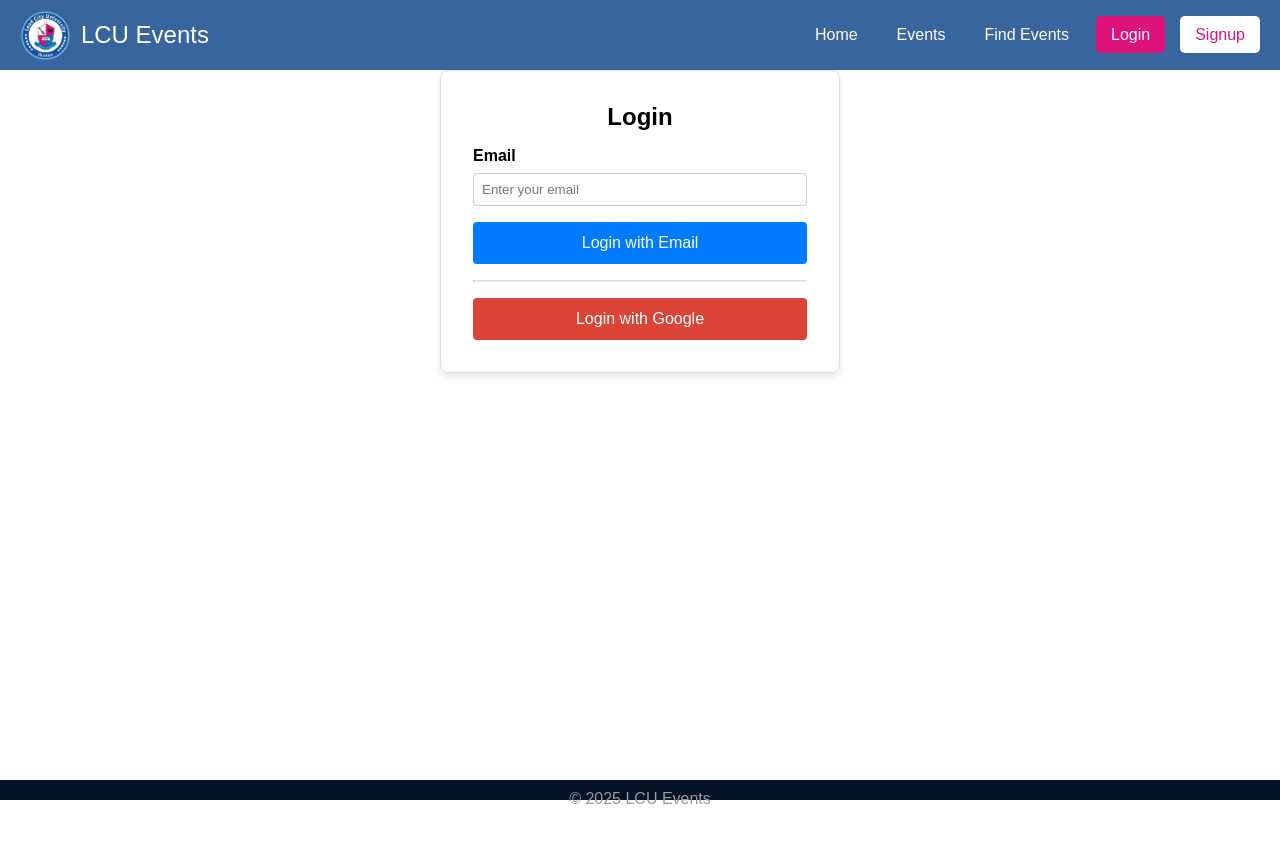
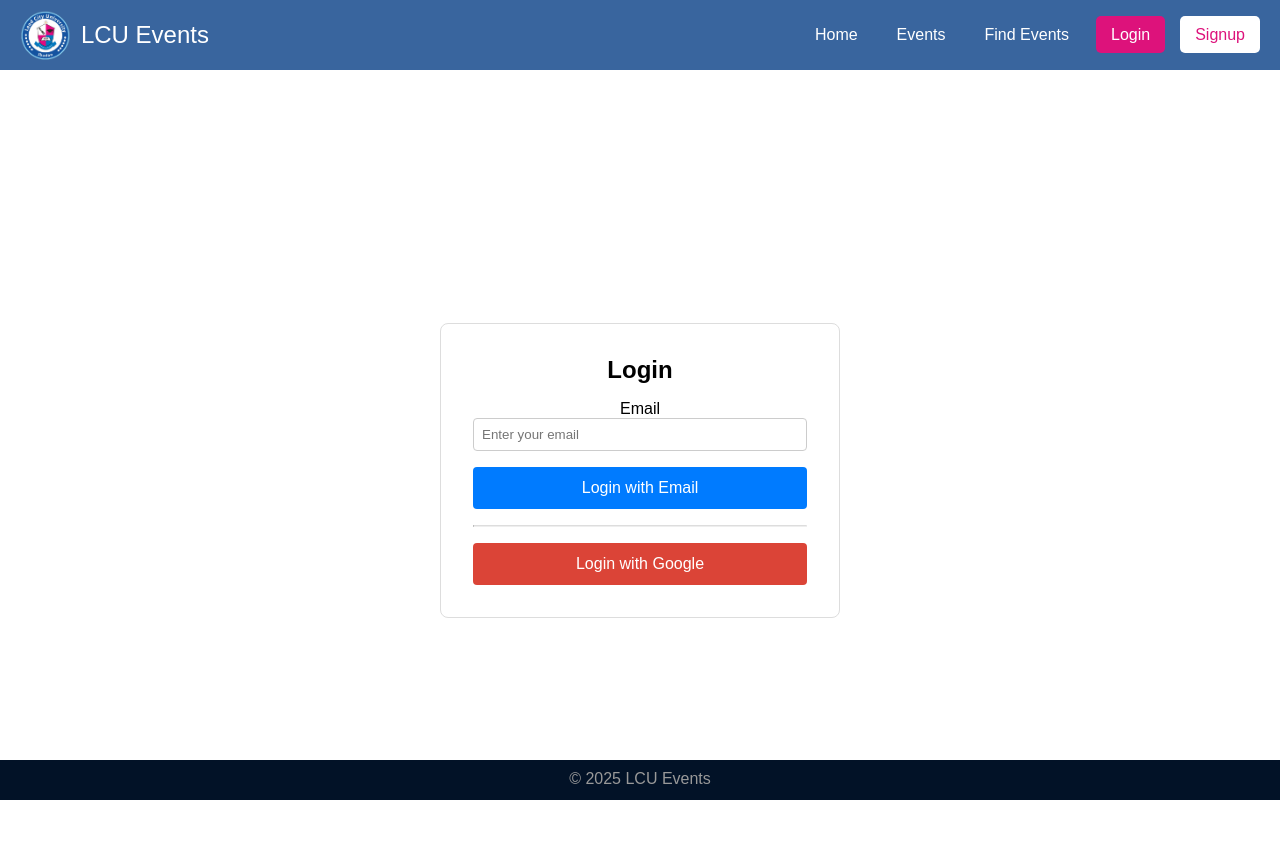
Before and after one commit to Chidotozuki/lcu-event-management, a React (Vite) app: page /login in a window 1280 px wide. Shown: the top 842 px of the page. Before the commit the page ends 800 px from the top, so only its background shows below. Built offline with nearby package versions, Linux system fonts and the light colour scheme.

Commit message:
Refactor Login and SignUp components with CSS styling and structure updates

```diff
--- a/src/App.css
+++ b/src/App.css
@@ -1,4 +1,6 @@
 *{
   font-family: Arial, Helvetica, sans-serif;
   box-sizing: border-box;
+  margin:0;
+  padding: 0;
 }
--- a/src/App.jsx
+++ b/src/App.jsx
@@ -5,7 +5,7 @@ import Home from "./pages/Home/Home";
 import EventList from "./pages/EventList/EventList";
 import Eventdetails from "./pages/EventDetails/Eventdetails";
 import Login from "./pages/Login/Login";
-import SignUp from "./pages/Login/SignUp";
+import SignUp from "./pages/SignUp/SignUp";
 import FilterEvents from "./pages/FilterEvents/FilterEvents";
 function App() {
   return (
--- a/src/components/Footer/Footer.css
+++ b/src/components/Footer/Footer.css
@@ -5,7 +5,7 @@ footer{
     padding: 10px 20px;
     position: fixed;
     bottom: 0;
-    height: 20px;
+    height: 40px;
     width: 100%;
     z-index: 100;
 }
--- a/src/components/Header/Header.css
+++ b/src/components/Header/Header.css
@@ -1,12 +1,14 @@
-* {
-  margin: 0;
-}
+
 .header {
+  margin:0;
   display: flex;
   justify-content: space-between;
   align-items: center;
   padding: 10px 20px;
   background-color: #39659e;
+  position: sticky;
+  top:0;
+  z-index: 100;
 }
 
 .logo-container {
--- /dev/null
+++ b/src/pages/Login/Login.css
@@ -0,0 +1,65 @@
+.login-main{
+  padding: 0;
+  margin: 0;
+  display: grid;
+  height: 100vh;
+  place-items: center;
+}
+.login-container{
+    max-width: 400px;
+    margin: 0 auto;
+    padding: 2rem;
+    text-align: center;
+    font-family: Arial sans-serif;
+    border: 1px solid #ddd;
+    border-radius: 8px;
+    box-shadow: 0 4px 6px rgba(0 0 0 0.1);
+  }
+  .login-title {
+    font-size: 24px;
+    margin-bottom: 1rem;
+  }
+  .login-error {
+    color: red;
+    margin-bottom: 1rem;
+  }
+  .login-form {
+    margin-bottom: 1rem;
+  }
+  .login-label {
+    display: block;
+    text-align: left;
+    margin-bottom: 0.5rem;
+    font-weight: bold;
+  }
+  .login-input {
+    width: 100%;
+    padding: 0.5rem;
+    margin-bottom: 1rem;
+    border: 1px solid #ccc;
+    border-radius: 4px;
+  }
+  .login-button {
+    width: 100%;
+    padding: 0.75rem;
+    border: none;
+    background-color: #007bff;
+    color: #fff;
+    border-radius: 4px;
+    cursor: pointer;
+    font-size: 16px;
+  }
+  .login-googleButton {
+    width: 100%;
+    padding: 0.75rem;
+    border: none;
+    background-color: #db4437;
+    color: #fff;
+    border-radius: 4px;
+    cursor: pointer;
+    font-size: 16px;
+  }
+  .login-divider{
+    margin: 1rem 0;
+    border-top:1px solid #ddd;
+  }
--- a/src/pages/Login/Login.jsx
+++ b/src/pages/Login/Login.jsx
@@ -1,5 +1,6 @@
 import { useState } from 'react';
 import { supabase } from '../../utils/supabaseClient';
+import './Login.css';
 
 const Login = () => {
   const [email, setEmail] = useState('');
@@ -31,90 +32,32 @@ const Login = () => {
   };
 
   return (
-    <div style={styles.container}>
-      <h1 style={styles.title}>Login</h1>
-      {errorMessage && <p style={styles.error}>{errorMessage}</p>}
-      <div style={styles.form}>
-        <label style={styles.label}>Email</label>
+    <div className='login-main'>
+      <div className='login-container'>
+      <h1 className='login-title'>Login</h1>
+      {errorMessage && <p className='login-error'>{errorMessage}</p>}
+      <div className='login-form'>
+        <label className='login-login-label'>Email</label>
         <input
-          style={styles.input}
+          className='login-input'
           type="email"
           placeholder="Enter your email"
           value={email}
           onChange={(e) => setEmail(e.target.value)}
         />
-        <button style={styles.button} onClick={handleLogin} disabled={loading}>
+        <button className='login-button' onClick={handleLogin} disabled={loading}>
           {loading ? 'Loading...' : 'Login with Email'}
         </button>
       </div>
-      <hr style={styles.divider} />
-      <button style={styles.googleButton} onClick={handleGoogleLogin}>
+      <hr className='login-divider' />
+      <button className='login-googleButton' onClick={handleGoogleLogin}>
         Login with Google
       </button>
+    </div>
     </div>
   );
 };
 
-// Inline styles
-const styles = {
-  container: {
-    maxWidth: '400px',
-    margin: '0 auto',
-    padding: '2rem',
-    textAlign: 'center',
-    fontFamily: 'Arial, sans-serif',
-    border: '1px solid #ddd',
-    borderRadius: '8px',
-    boxShadow: '0 4px 6px rgba(0, 0, 0, 0.1)',
-  },
-  title: {
-    fontSize: '24px',
-    marginBottom: '1rem',
-  },
-  error: {
-    color: 'red',
-    marginBottom: '1rem',
-  },
-  form: {
-    marginBottom: '1rem',
-  },
-  label: {
-    display: 'block',
-    textAlign: 'left',
-    marginBottom: '0.5rem',
-    fontWeight: 'bold',
-  },
-  input: {
-    width: '100%',
-    padding: '0.5rem',
-    marginBottom: '1rem',
-    border: '1px solid #ccc',
-    borderRadius: '4px',
-  },
-  button: {
-    width: '100%',
-    padding: '0.75rem',
-    border: 'none',
-    backgroundColor: '#007bff',
-    color: '#fff',
-    borderRadius: '4px',
-    cursor: 'pointer',
-    fontSize: '16px',
-  },
-  googleButton: {
-    width: '100%',
-    padding: '0.75rem',
-    border: 'none',
-    backgroundColor: '#db4437',
-    color: '#fff',
-    borderRadius: '4px',
-    cursor: 'pointer',
-    fontSize: '16px',
-  },
-  divider: {
-    margin: '1rem 0',
-    borderTop: '1px solid #ddd',
-  },
-};
+
 
 export default Login;
--- /dev/null
+++ b/src/pages/SignUp/SignUp.css
@@ -0,0 +1,56 @@
+.sign-main {
+  padding: 0;
+  margin: 0;
+  display: grid;
+  height: 100vh;
+  max-height: fit-content;
+  place-items: center;
+}
+.sign-container {
+  max-width: 400px;
+  margin: 0 auto;
+  padding: 2rem;
+  text-align: center;
+  font-family: Arial sans-serif;
+  border: 1px solid #ddd;
+  border-radius: 8px;
+  box-shadow: 0 4px 6px rgba(0 0 0 0.1);
+}
+.sign-title {
+  font-size: 24px;
+  margin-bottom: 1rem;
+}
+.sign-error {
+  color: red;
+  margin-bottom: 1rem;
+}
+.sign-success {
+  color: green;
+  margin-bottom: 1rem;
+}
+.sign-form {
+  margin-bottom: 1rem;
+}
+.sign-label {
+  display: block;
+  text-align: left;
+  margin-bottom: 0.5rem;
+  font-weight: bold;
+}
+.sign-input {
+  width: 100%;
+  padding: 0.5rem;
+  margin-bottom: 1rem;
+  border: 1px solid #ccc;
+  border-radius: 4px;
+}
+.sign-button {
+  width: 100%;
+  padding: 0.75rem;
+  border: none;
+  background-color: #28a745;
+  color: #fff;
+  border-radius: 4px;
+  cursor: pointer;
+  font-size: 16px;
+}
--- a/src/pages/Login/SignUp.jsx
+++ b/src/pages/SignUp/SignUp.jsx
@@ -1,5 +1,6 @@
 import { useState } from 'react';
 import { supabase } from '../../utils/supabaseClient';
+import './SignUp.css';
 
 const SignUp = () => {
   const [formData, setFormData] = useState({
@@ -71,14 +72,15 @@ const SignUp = () => {
   };
 
   return (
-    <div style={styles.container}>
-      <h1 style={styles.title}>Sign Up</h1>
-      {errorMessage && <p style={styles.error}>{errorMessage}</p>}
-      {successMessage && <p style={styles.success}>{successMessage}</p>}
-      <div style={styles.form}>
-        <label style={styles.label}>First Name</label>
+    <div className='sign-main'>
+      <div className='sign-container'>
+      <h1 className='sign-title'>Sign Up</h1>
+      {errorMessage && <p className='sign-error'>{errorMessage}</p>}
+      {successMessage && <p className='sign-success'>{successMessage}</p>}
+      <div className='sign-form'>
+        <label className='sign-label'>First Name</label>
         <input
-          style={styles.input}
+          className='sign-input'
           type="text"
           name="firstName"
           placeholder="Enter your first name"
@@ -86,9 +88,9 @@ const SignUp = () => {
           onChange={handleInputChange}
         />
 
-        <label style={styles.label}>Last Name</label>
+        <label className='sign-label'>Last Name</label>
         <input
-          style={styles.input}
+          className='sign-input'
           type="text"
           name="lastName"
           placeholder="Enter your last name"
@@ -96,9 +98,9 @@ const SignUp = () => {
           onChange={handleInputChange}
         />
 
-        <label style={styles.label}>Email</label>
+        <label className='sign-label'>Email</label>
         <input
-          style={styles.input}
+          className='sign-input'
           type="email"
           name="email"
           placeholder="Enter your email"
@@ -106,9 +108,9 @@ const SignUp = () => {
           onChange={handleInputChange}
         />
 
-        <label style={styles.label}>Password</label>
+        <label className='sign-label'>Password</label>
         <input
-          style={styles.input}
+          className='sign-input'
           type="password"
           name="password"
           placeholder="Enter your password"
@@ -116,9 +118,9 @@ const SignUp = () => {
           onChange={handleInputChange}
         />
 
-        <label style={styles.label}>Confirm Password</label>
+        <label className='sign-label'>Confirm Password</label>
         <input
-          style={styles.input}
+          className='sign-input'
           type="password"
           name="confirmPassword"
           placeholder="Confirm your password"
@@ -126,64 +128,14 @@ const SignUp = () => {
           onChange={handleInputChange}
         />
 
-        <button style={styles.button} onClick={handleSignUp} disabled={loading}>
+        <button className='sign-button' onClick={handleSignUp} disabled={loading}>
           {loading ? 'Signing Up...' : 'Sign Up'}
         </button>
       </div>
     </div>
+    </div>
   );
 };
 
-// Inline styles
-const styles = {
-  container: {
-    maxWidth: '400px',
-    margin: '0 auto',
-    padding: '2rem',
-    textAlign: 'center',
-    fontFamily: 'Arial, sans-serif',
-    border: '1px solid #ddd',
-    borderRadius: '8px',
-    boxShadow: '0 4px 6px rgba(0, 0, 0, 0.1)',
-  },
-  title: {
-    fontSize: '24px',
-    marginBottom: '1rem',
-  },
-  error: {
-    color: 'red',
-    marginBottom: '1rem',
-  },
-  success: {
-    color: 'green',
-    marginBottom: '1rem',
-  },
-  form: {
-    marginBottom: '1rem',
-  },
-  label: {
-    display: 'block',
-    textAlign: 'left',
-    marginBottom: '0.5rem',
-    fontWeight: 'bold',
-  },
-  input: {
-    width: '100%',
-    padding: '0.5rem',
-    marginBottom: '1rem',
-    border: '1px solid #ccc',
-    borderRadius: '4px',
-  },
-  button: {
-    width: '100%',
-    padding: '0.75rem',
-    border: 'none',
-    backgroundColor: '#28a745',
-    color: '#fff',
-    borderRadius: '4px',
-    cursor: 'pointer',
-    fontSize: '16px',
-  },
-};
 
 export default SignUp;
```
